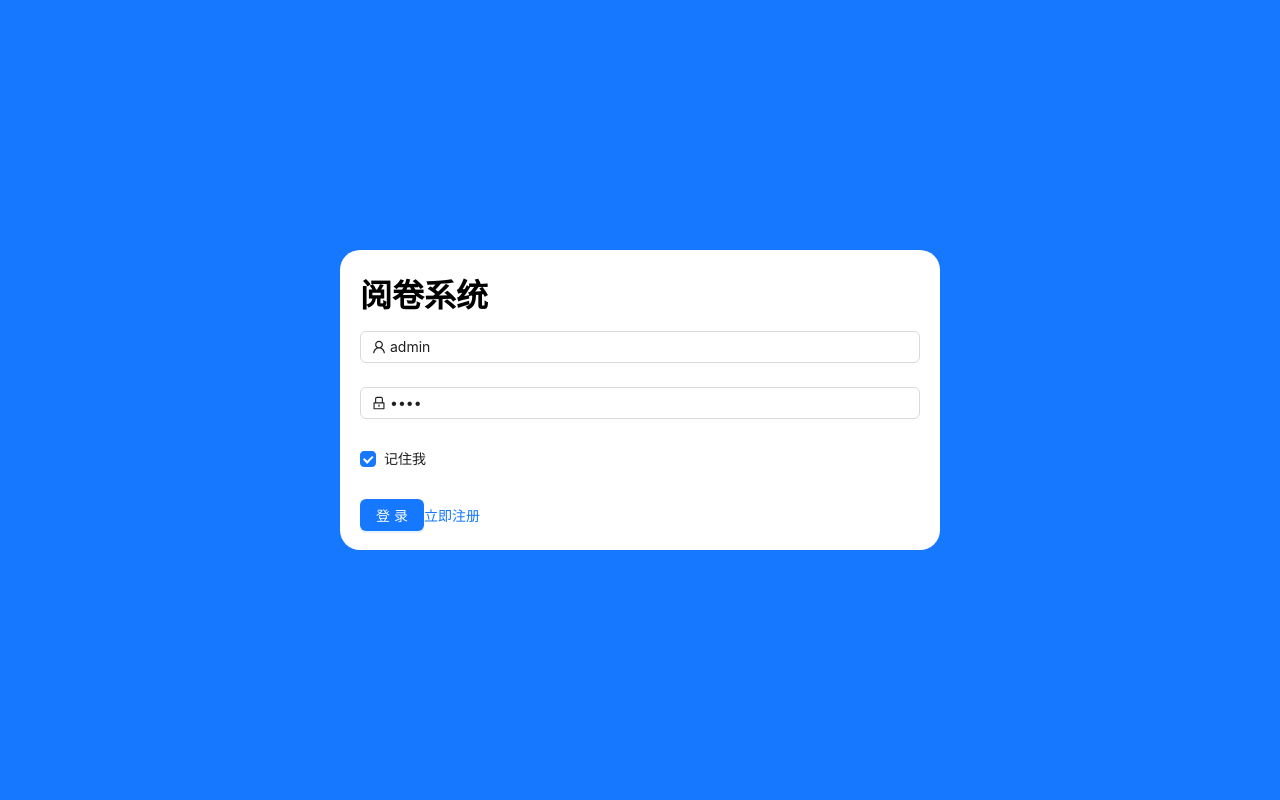
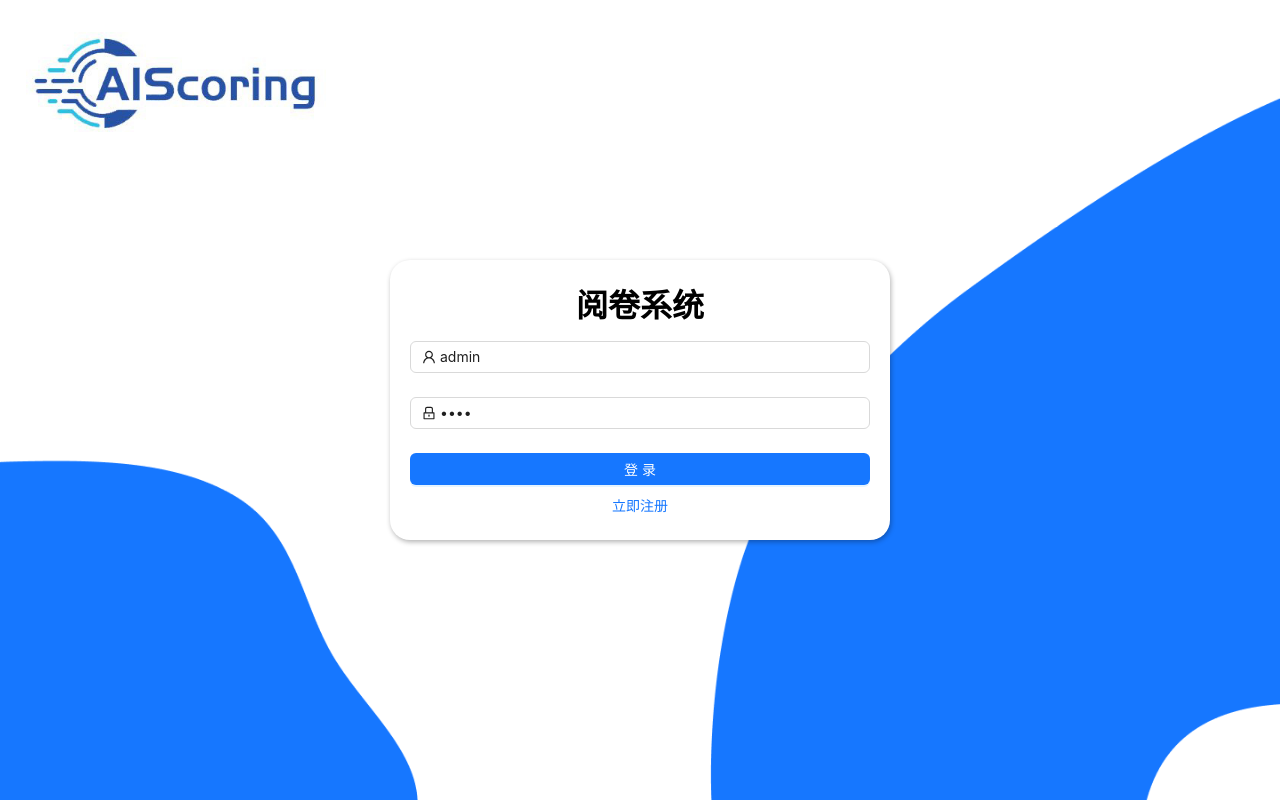
Before and after one commit to lc-fei/cloudexam, a React (Vite) app: page /login in a window 1280 px wide. Built offline with nearby package versions, Linux system fonts and the light colour scheme.

Commit message:
修改登录注册页面样式

```diff
--- a/src/pages/home/components/UserInfo/index.tsx
+++ b/src/pages/home/components/UserInfo/index.tsx
@@ -9,9 +9,9 @@ export const UserInfo = ({ className, ...props }: { className?: string; props?:
     <div className={[styles['userInfo'], className].join(' ')} {...props}>
       <span className={styles['headerName']}>{userinfo?.name}</span>
       <span>
-        {userinfo?.role === userPms.teacher && <span className={styles['schoolName']}>{userinfo.userName + ' 老师'}</span>}
-        {userinfo?.role === userPms.student && <span className={styles['schoolName']}>{userinfo.userName + ' 同学'}</span>}
-        {userinfo?.role === userPms.admin && <span className={styles['schoolName']}>{userinfo.userName + ' 管理员'}</span>}
+        {userinfo?.role === userPms.teacher && <span className={styles['schoolName']}>{'uid:' + userinfo.uid + ' 老师'}</span>}
+        {userinfo?.role === userPms.student && <span className={styles['schoolName']}>{'uid:' + userinfo.uid + ' 同学'}</span>}
+        {userinfo?.role === userPms.admin && <span className={styles['schoolName']}>{'uid:' + userinfo.uid + ' 管理员'}</span>}
         <ArrowDown />
       </span>
     </div>
--- a/src/pages/home/index.module.scss
+++ b/src/pages/home/index.module.scss
@@ -18,7 +18,17 @@
 				font-weight: bold;
 				color: $base_color;
 				margin-right: 20px;
+        display: flex;
+        align-items: center;
+        justify-content: center;
 			}
+      .logo {
+        height: 55px;
+        width: 180px;
+        background-repeat: no-repeat;
+        background-size: auto 100%;
+        background-image: url('../../static/logo.jpg');
+      }
 			.HeaderMenu {
         width: 500px;
 				& > li:hover {
--- a/src/pages/home/index.tsx
+++ b/src/pages/home/index.tsx
@@ -8,7 +8,6 @@ import styles from './index.module.scss'
 import { MenuItemType } from 'antd/es/menu/hooks/useItems'
 import { msgError } from '@/utils/msg'
 import { useSpinningStore } from '@/store/useSpinningStore'
-
 const { Header, Content, Footer } = Layout
 
 export const HomePage = () => {
@@ -45,7 +44,7 @@ export const HomePage = () => {
       <Layout className={styles['Layout']}>
         <Header className={styles['Header']}>
           <div className={styles['HeaderContent']}>
-            <h1 className={styles['HeaderTitle']}>CloudExam</h1>
+            <div className={styles['logo']}></div>
             <Menu
               theme="light"
               mode="horizontal"
--- a/src/pages/login/index.module.scss
+++ b/src/pages/login/index.module.scss
@@ -1,18 +1,32 @@
 .Login {
   height: 100vh;
-  width: 100%;
+  width: 100vw;
   display: flex;
   align-items: center;
   justify-content: center;
-  background-color: #1677FF;
+  background: url(../../static/bgi.png) no-repeat center center fixed; /* 背景图片居中并固定 */
+  background-size: cover; /* 覆盖整个容器 */
+  .logo {
+    position: fixed;
+    height: 100px;
+    width: 300px;
+    background: url(../../static/logo.jpg) no-repeat center center;
+    background-size: 100% 100%;
+    top: 4%;
+    left: 2%;
+  }
   .box {
     h1 {
       margin-bottom: 15px;
     }
-    height: 300px;
-    width: 600px;
+    height: 280px;
+    width: 500px;
     border-radius: 20px;
     background-color: #fff;
     padding: 20px;
+    box-shadow: 1px 2px 5px rgba(0, 0, 0, 0.3);
   }
 }
+
+// teacher1
+// student1
--- a/src/pages/login/index.tsx
+++ b/src/pages/login/index.tsx
@@ -45,8 +45,9 @@ export const Login: React.FC = () => {
   return (
     <>
       <div className={styles['Login']}>
+        <div className={styles['logo']}></div>
         <div className={styles['box']}>
-          <h1>阅卷系统</h1>
+          <h1 style={{ textAlign: 'center' }}>阅卷系统</h1>
           <Form name="normal_login" className="login-form" initialValues={{ userName: 'admin', passWord: 'root', remember: true }} onFinish={onFinish}>
             <Form.Item name="userName" rules={[{ required: true, message: 'Please input your Username!' }]}>
               <Input prefix={<UserOutlined className="site-form-item-icon" />} placeholder="Username" />
@@ -54,13 +55,9 @@ export const Login: React.FC = () => {
             <Form.Item name="passWord" rules={[{ required: true, message: 'Please input your Password!' }]}>
               <Input prefix={<LockOutlined className="site-form-item-icon" />} type="password" placeholder="Password" />
             </Form.Item>
-            <Form.Item>
-              <Form.Item name="remember" valuePropName="checked" noStyle>
-                <Checkbox>记住我</Checkbox>
-              </Form.Item>
-            </Form.Item>
-            <Form.Item>
-              <Button type="primary" htmlType="submit" className="login-form-button">
+
+            <Form.Item style={{ textAlign: 'center' }}>
+              <Button type="primary" htmlType="submit" className="login-form-button" style={{ width: '100%', marginBottom: '10px' }}>
                 登录
               </Button>
               <a onClick={changeIsLogin}>立即注册</a>
--- a/src/pages/register/index.module.scss
+++ b/src/pages/register/index.module.scss
@@ -1,10 +1,20 @@
 .rigister {
   height: 100vh;
-  width: 100%;
+  width: 100vw;
   display: flex;
   align-items: center;
   justify-content: center;
-  background-color: #1677FF;
+  background: url(../../static/bgi.png) no-repeat center center fixed; /* 背景图片居中并固定 */
+  background-size: cover; /* 覆盖整个容器 */
+  .logo {
+    position: fixed;
+    height: 100px;
+    width: 300px;
+    background: url(../../static/logo.jpg) no-repeat center center;
+    background-size: 100% 100%;
+    top: 4%;
+    left: 2%;
+  }
   .box {
     h1 {
       margin-left: 20px;
@@ -16,5 +26,6 @@
     background-color: #fff;
     padding: 20px;
     padding-left: 0px;
+    box-shadow: 1px 2px 5px rgba(0, 0, 0, 0.3);
   }
 }
--- a/src/pages/register/index.tsx
+++ b/src/pages/register/index.tsx
@@ -71,8 +71,9 @@ export const Register: React.FC = () => {
   return (
     <>
       <div className={styles['rigister']}>
+        <div className={styles['logo']}></div>
         <div className={styles['box']}>
-          <h1>注册</h1>
+          <h1 style={{ textAlign: 'center' }}>注册</h1>
           <Form {...formItemLayout} form={form} name="register" onFinish={onFinish} style={{ maxWidth: 600 }} scrollToFirstError>
             <Form.Item name="name" label="姓名" tooltip="请输入真实姓名" rules={[{ required: true, message: '请输入姓名！', whitespace: true }]}>
               <Input />
@@ -161,7 +162,7 @@ export const Register: React.FC = () => {
               </Row>
             </Form.Item>
             <Form.Item {...tailFormItemLayout}>
-              <Button type="primary" htmlType="submit">
+              <Button type="primary" htmlType="submit" style={{ width: '30%' }}>
                 注册
               </Button>
               <a onClick={changeIsLogin}>已有账号？点此登录</a>
```
Also changed, not shown: src/static/bgi.png (added), src/static/logo.jpg (added).
